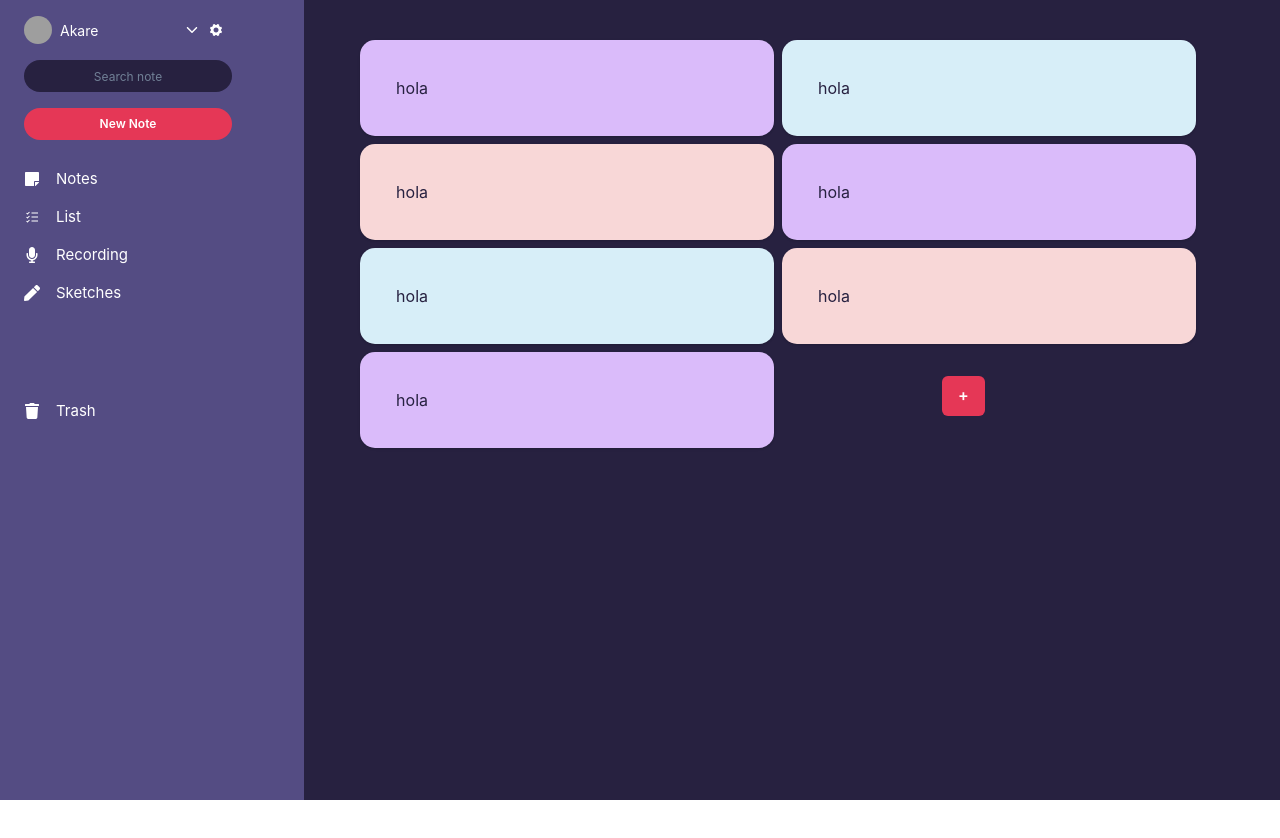
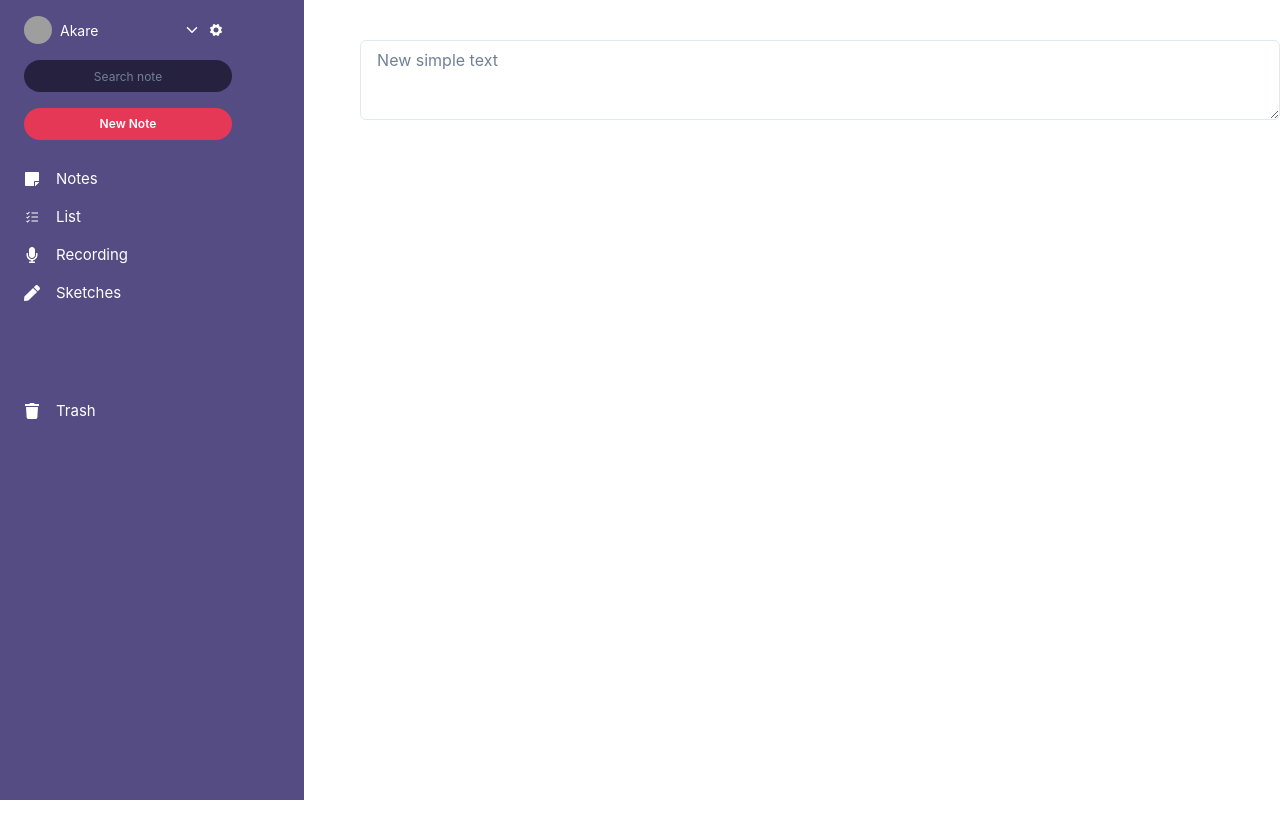
Before and after one commit to akareagwom/note-pal, a React (Vite) app: page /Layout in a window 1280 px wide. Built offline with nearby package versions, Linux system fonts and the light colour scheme; grey boxes are pictures that could not be loaded.

Commit message:
notes outlet

```diff
--- a/src/components/Layout.tsx
+++ b/src/components/Layout.tsx
@@ -10,7 +10,7 @@ const Layout: React.FC = () => {
         <NavBar/>
       </Box>
 
-      <Box h={'100vh'} w={'80%'} pl={14} pt={10} bg={'#272140'}>
+      <Box h={'100vh'} w={'80%'} pl={14} pt={10} >
         <Outlet />
       </Box>
     </Box>
--- a/src/notes/Notes.tsx
+++ b/src/notes/Notes.tsx
@@ -1,11 +1,13 @@
 import { Box } from "@chakra-ui/react";
 import CardComp from "./components/CardComp";
+import NoteCanva from "./components/noteCanva";
 
 const   Notes =()=>{
     return (
         <Box  h={'100vh'}>
+            <NoteCanva/>
 
-            <CardComp/>
+            {/* <CardComp/> */}
 
         </Box>
     )
--- a/src/notes/components/noteCanva.tsx
+++ b/src/notes/components/noteCanva.tsx
@@ -1,4 +1,4 @@
-import { Box } from '@chakra-ui/react';
+import { Box, Textarea } from '@chakra-ui/react';
 import React from 'react';
 
 interface Props {
@@ -8,7 +8,7 @@ interface Props {
 const NoteCanva: React.FC<Props> = ({  }) => {
   return (
     <Box>
-
+      <Textarea placeholder='New simple text' />
     </Box>
   );
 };
```
